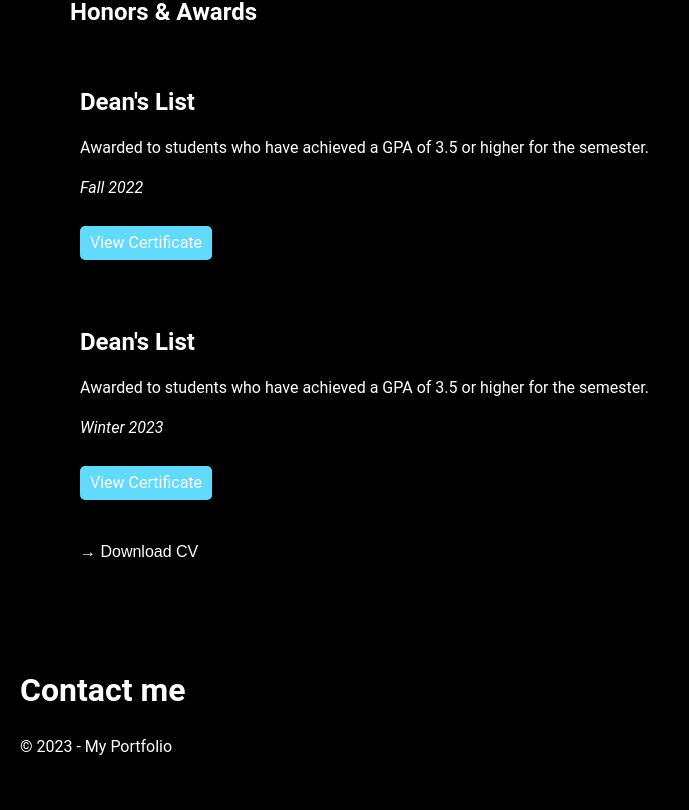
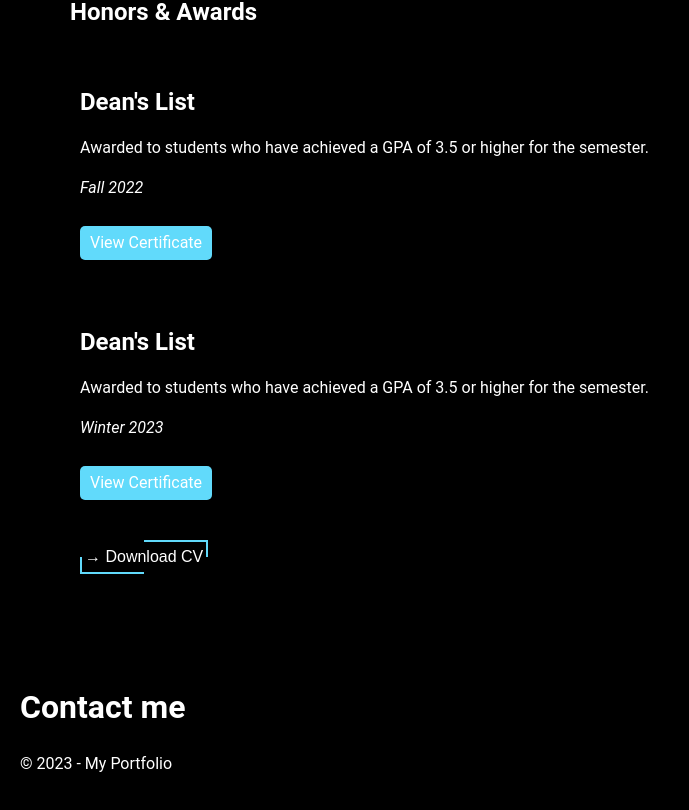
Before and after one commit to ZeRav3n/PersonalWeb, a React (Create React App) app: page / in a window 1280 px wide. Shown: the part 2038-2848 px from the top of the page, without its empty margins (0-689 px from the left). Built offline with nearby package versions, Linux system fonts and the light colour scheme.

Commit message:
Updated CSS, added animation

```diff
--- a/src/App.css
+++ b/src/App.css
@@ -244,16 +244,70 @@ body {
   box-shadow: 0px 5px 15px rgba(0, 0, 0, 0.1);
   border-radius: 5px;
 }
-.resumeLink{
+.resumeLink {
   font-family: Manrope, sans-serif;
   font-size: 1rem;
   line-height: 1.5;
   box-sizing: border-box;
   -webkit-font-smoothing: antialiased;
-  background-color: transparent;
   color: #fff;
   text-decoration: none;
+  position: relative;
+  display: inline-block;
+  padding: 5px;
+  overflow: hidden;
 }
-.resumeLink:hover{
-  color: #61dafb;
+
+.resumeLink:before, .resumeLink:after {
+  position: absolute;
+  content: "";
+  height: 2px;
+  width: 50%;
+  background: #61dafb;
+  transition: all 0.3s;
 }
+
+.resumeLink:before {
+  top: 0;
+  left: 50%;
+}
+
+.resumeLink:after {
+  bottom: 0;
+  right: 50%;
+}
+
+.resumeLink:hover:before {
+  left: 0;
+}
+
+.resumeLink:hover:after {
+  right: 0;
+}
+
+.resumeLink span:before, .resumeLink span:after {
+  position: absolute;
+  content: "";
+  height: 50%;
+  width: 2px;
+  background: #61dafb;
+  transition: all 0.3s;
+}
+
+.resumeLink span:before {
+  top: 50%;
+  left: 0;
+}
+
+.resumeLink span:after {
+  bottom: 50%;
+  right: 0;
+}
+
+.resumeLink:hover span:before {
+  top: 0;
+}
+
+.resumeLink:hover span:after {
+  bottom: 0;
+}
--- a/src/components/Resume.js
+++ b/src/components/Resume.js
@@ -5,7 +5,7 @@ export default function Cert() {
     return (
       <div id="cert" className='section'>
         <a className="resumeLink" target="_blank"
-              rel="noopener noreferrer" href={resumeURL}>→ Download CV</a>
+              rel="noopener noreferrer" href={resumeURL}><span>→ Download CV</span></a>
       </div>
     );
 }
```
